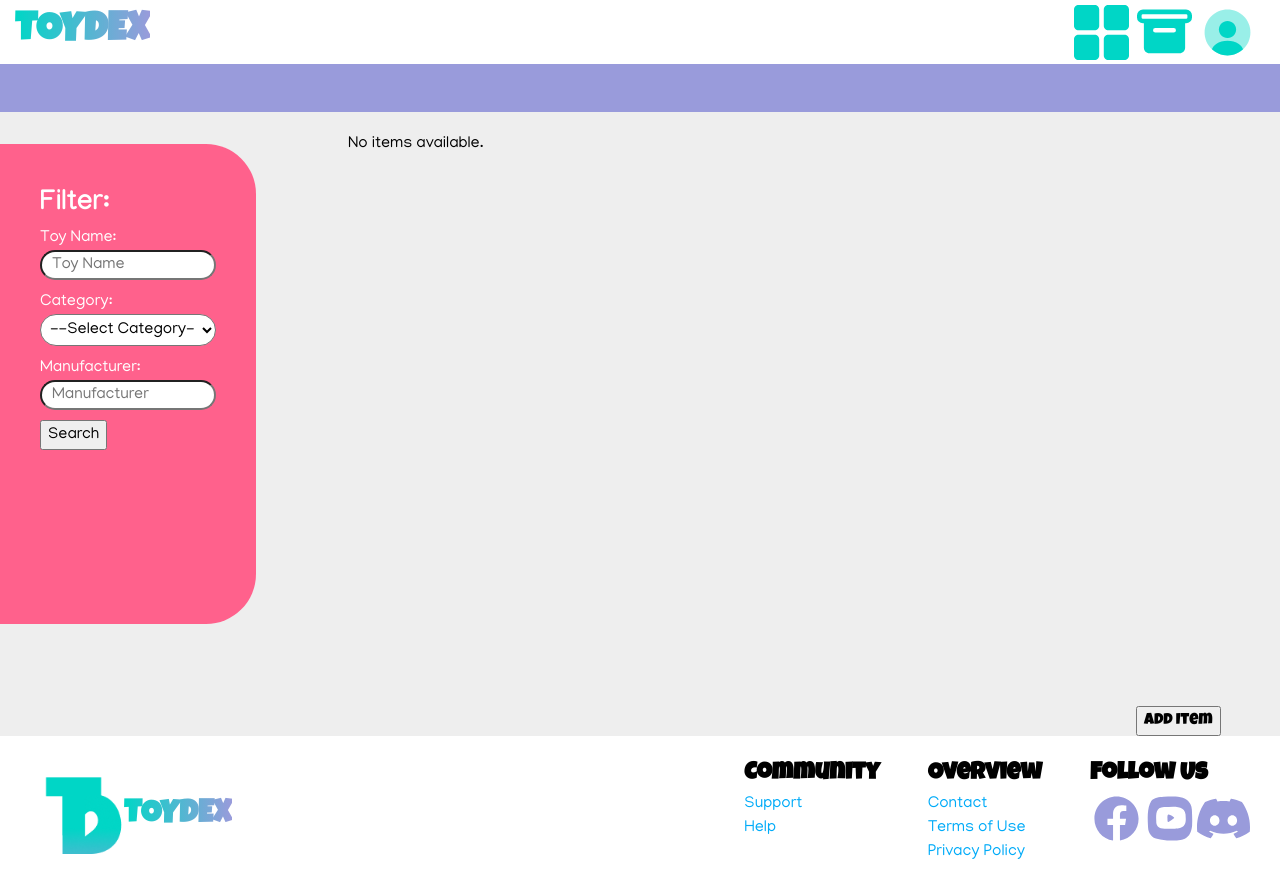
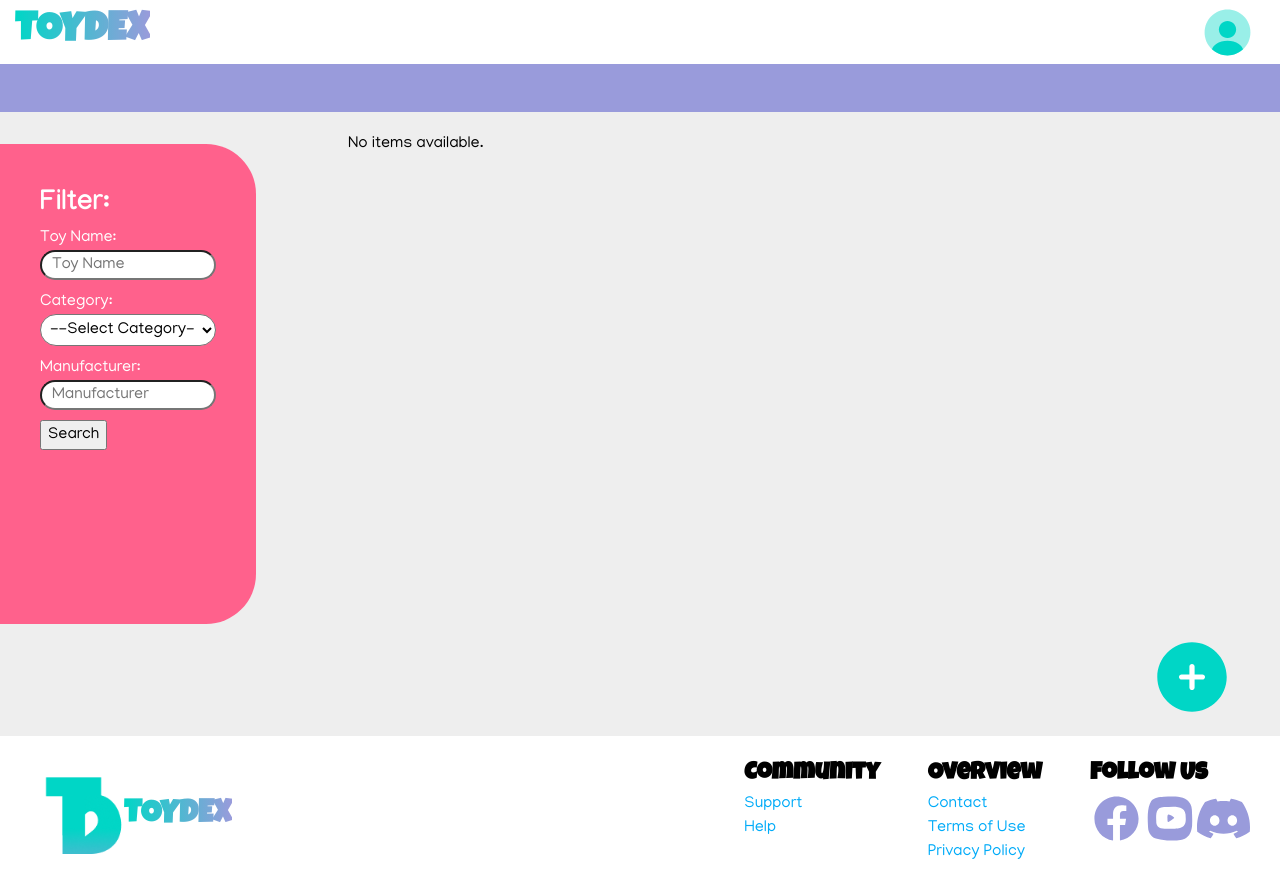
Before and after one commit to anderrated/ToyDex, a PHP site: page /home.php in a window 1280 px wide. Run offline with PHP 8.4, Linux system fonts and the light colour scheme; data comes from the database, SQL or seed files in the repository; data that the repository does not hold is empty.

Commit message:
add button returned

```diff
--- a/home.php
+++ b/home.php
@@ -16,8 +16,6 @@
                 <h1 class="toydex-logo">TOYDEX</h1>
                 <nav>
                     <ul>
-                        <li><a href="home.php"><img src="images/view-grid-svgrepo-com.svg" alt="home"></a></li>
-                        <li><a href="#"><img src="images/inventory-svgrepo-com.svg" alt="inventory"></a></li>
                         <li><a href="#"><img src="images/profile-circle-svgrepo-com.svg" alt="profile"></a></li>
                     </ul>
                 </nav>
@@ -160,7 +158,7 @@
             </div>
         </section>
     <div class="add">
-        <button id="add-item" onclick="openAddPopup()">Add Item</button>
+        <button id="add-item" onclick="openAddPopup()"><img src = "images/add-circle-svgrepo-com.svg"></button>
     </div>
     </section>
     <footer>
--- a/styles.css
+++ b/styles.css
@@ -349,6 +349,11 @@ header {
   -ms-transform: translate(0%, -100%) scale(1.1);
 }
 
+.home .add button {
+  background: none;
+  border: none;
+}
+
 /*footer*/
 footer {
   display: flex;
```
